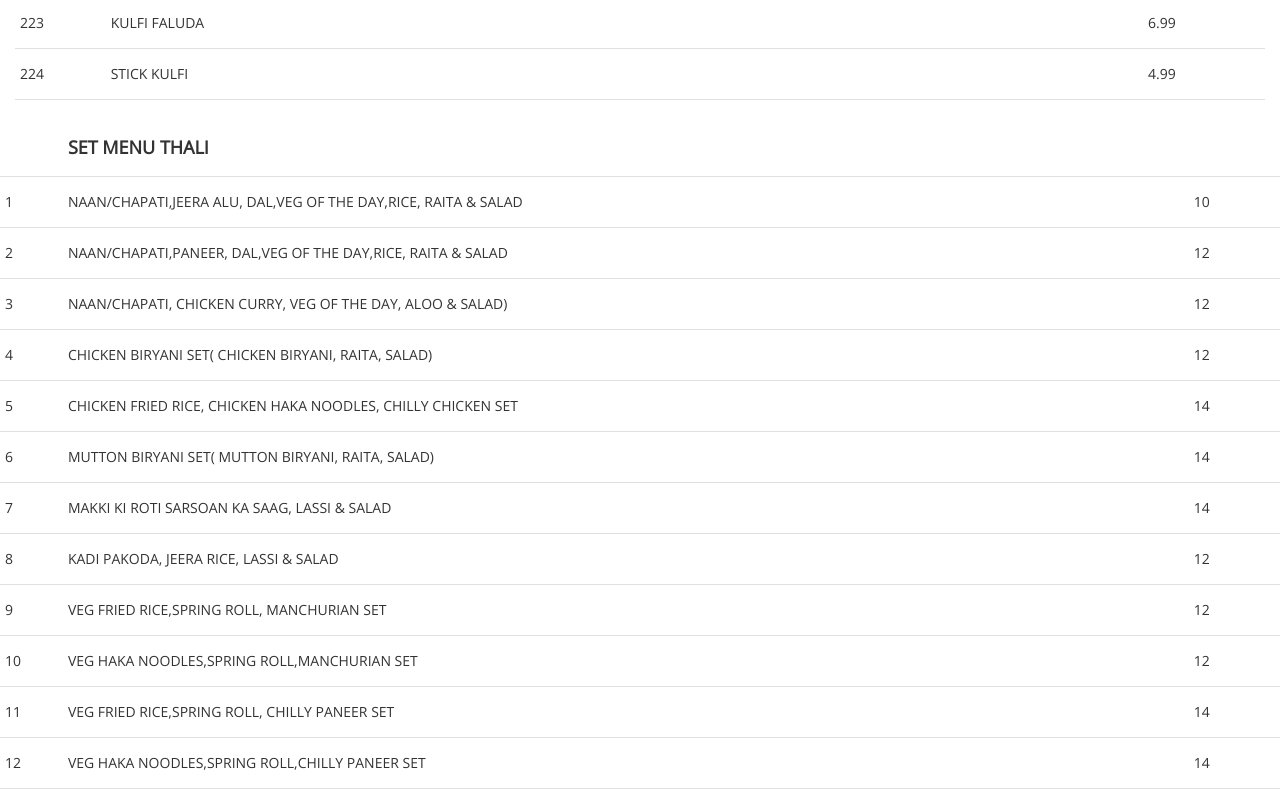
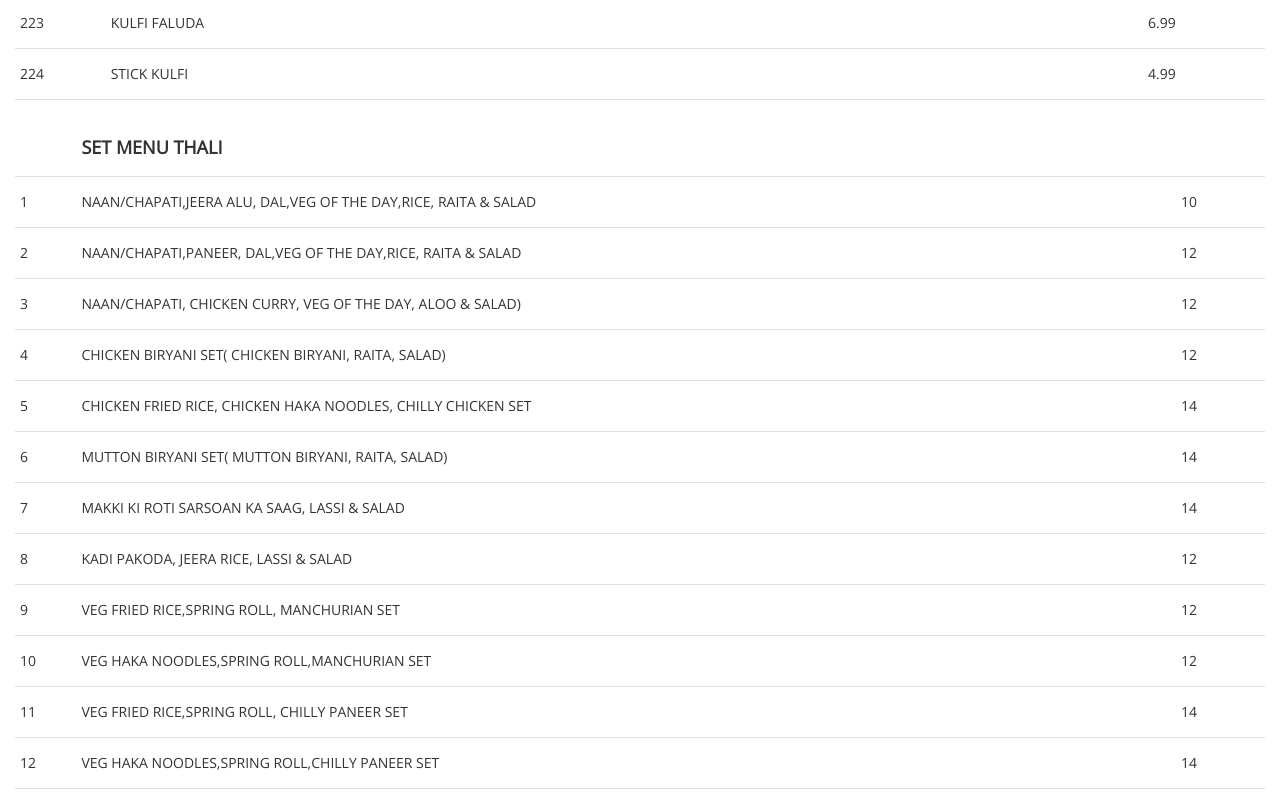
Before and after one commit to aryanmediratta/basic-react-website, a React (Create React App) app in the folder Desktop/WebDev/storewebsite/: page /menu in a window 1280 px wide. Shown: the part 7402-8200 px from the top of the page. Built offline with nearby package versions, Linux system fonts and the light colour scheme.

Commit message:
re-aligned the contact page

```diff
--- a/Desktop/WebDev/storewebsite/src/pages/Contact.js
+++ b/Desktop/WebDev/storewebsite/src/pages/Contact.js
@@ -31,19 +31,23 @@ class Contact extends Component {
 			<br/>
 			<div className = "container">
 			<div className = "row">
-			<div className = "col s12 m6 4">
+			<div className = "col s12 m6 l6">
 			<a className="btn-flat black-text text-lighten-4" href="tel:60169560954" target="_blank" rel="noopener noreferrer"><i class="small material-icons left">phone</i>60169560954</a>
 			</div>
-			<div className = "col s12 m6 4">
-			<a className="btn-flat black-text text-lighten-4" href="https://api.whatsapp.com/send?phone=60169560954" target="_blank" rel="noopener noreferrer"><i class="small material-icons left">message</i>WhatsApp</a>
+			<div className = "col s12 m6 l6">
+			<a className="btn-flat black-text text-lighten-4 right-align" href="https://api.whatsapp.com/send?phone=60169560954" target="_blank" rel="noopener noreferrer"><i class="small material-icons left">message</i>WhatsApp</a>
 			</div>
 			</div>
 			<div className = "row">
-			<div className = "col s12 m6 4">
+			<div className = "col s12 m6 l6">
 			<a className="black-text text-lighten-4" href="mailto:info@delhigrillkl.com" target="_blank" rel="noopener noreferrer"><i class="material-icons left">email</i>info@delhigrillkl.com</a>
 			</div>
-			<div className = "col s12 m6 4">
-			&nbsp;&nbsp;&nbsp;&nbsp;&nbsp;&nbsp;&nbsp;<a className="black-text text-lighten-4" href = "https://www.foodpanda.my/restaurant/m7ah/delhi-grill-brickfield" target = "_blank" rel="noopener noreferrer">Order From Us on Foodpanda! </a>
+			<div className = "col s12 m6 l6">
+			&nbsp;&nbsp;&nbsp;&nbsp;&nbsp;&nbsp;&nbsp;
+			<div class = "hide-on-med-and-up">
+			<br/>
+			</div>
+			<a className="black-text text-lighten-4 right-align" href = "https://www.foodpanda.my/restaurant/m7ah/delhi-grill-brickfield" target = "_blank" rel="noopener noreferrer">Order From Us on Foodpanda! </a>
 			</div>
 			</div>
 			</div>
--- a/Desktop/WebDev/storewebsite/src/pages/Home.js
+++ b/Desktop/WebDev/storewebsite/src/pages/Home.js
@@ -39,7 +39,7 @@ class Home extends Component {
 	componentDidMount(){
   	document.addEventListener('DOMContentLoaded', function() {
   var elems = document.querySelectorAll('.slider');
-  var instances = M.Slider.init(elems, {'indicators' : true, 'interval': 1000, 'height':400});
+  var instances = M.Slider.init(elems, {'indicators' : true, 'interval': 1600, 'height':400});
   });
 
 		document.addEventListener('DOMContentLoaded', function() {
--- a/Desktop/WebDev/storewebsite/src/pages/Menu.js
+++ b/Desktop/WebDev/storewebsite/src/pages/Menu.js
@@ -1509,8 +1509,11 @@ class Menu extends Component {
 				</div>
 				</div>
 				</div>
-						<div className = "table-responsive">
-						<table >
+				<div className = "container1">
+					<div className = "row">
+					<div className = "col-sm-12">
+					<div className = "table-responsive">
+					<table className = "centred">
 					<a name="thali"></a>
 							<tr>
 								<td></td>
@@ -1638,6 +1641,9 @@ class Menu extends Component {
 								<td>14.9</td>
 							</tr>
 						</table>
+						</div>
+						</div>
+						</div>
 						</div>
 			<Footer/>
 			</div>
```
